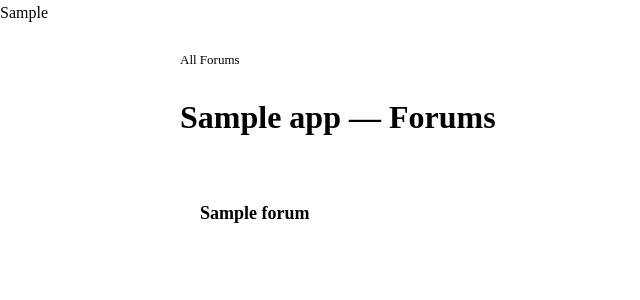
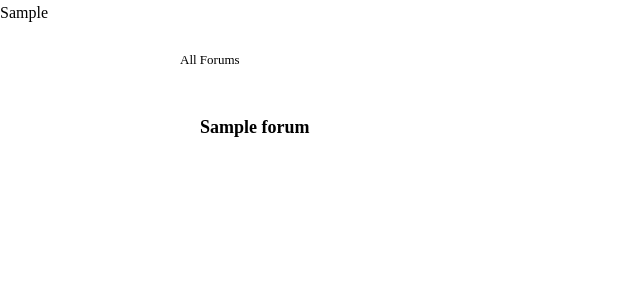
Before and after one commit to Callendina/corkboard, a Python web app: template corkboard/templates/forum_index.html in a window 1280 px wide. Shown: the top 300 px of the page, without its empty margins (0-640 px from the left). Run offline with Jinja, Linux system fonts and the light colour scheme; the template is opened without the code that fills it: most values are stand-ins (such as "Sample title", 1, 10 or a date in 2020).

Commit message:
Remove redundant heading from forum index — breadcrumb is sufficient
Co-Authored-By: Claude Opus 4.6 (1M context) <noreply@anthropic.com>

```diff
--- a/corkboard/templates/forum_index.html
+++ b/corkboard/templates/forum_index.html
@@ -4,8 +4,6 @@
 <div class="breadcrumb" style="font-size:13px;margin-bottom:8px">
     <span style="color:var(--cb-muted)">All Forums</span>
 </div>
-<h1>{{ app.app_name }} — Forums</h1>
-
 <div class="forum-list">
     {% for forum in forums %}
     <a href="{{ prefix }}/f/{{ forum.slug }}" class="forum-card">
```
